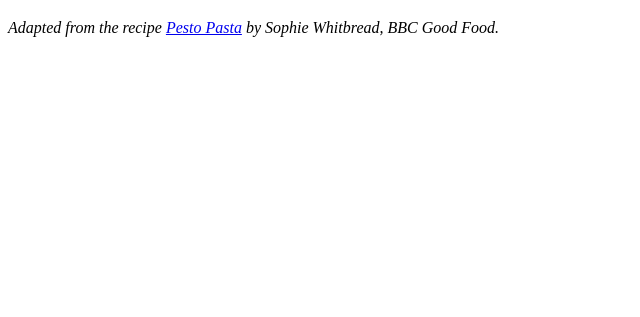
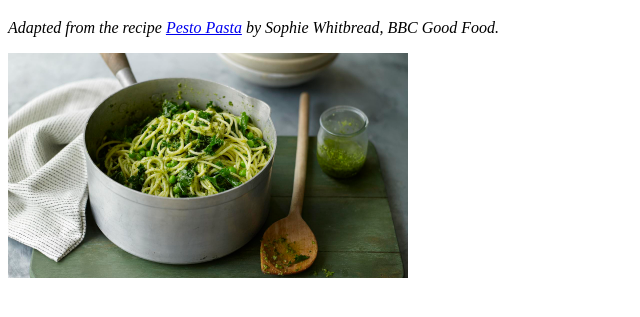
Before and after one commit to 2klw/odin_recipes, a plain HTML site: page recipes/pesto_pasta.html in a window 1280 px wide. Shown: the part 61-378 px from the top of the page, without its empty margins (0-640 px from the left). Drawn offline with Linux system fonts and the light colour scheme.

Commit message:
Add image to second recipe

```diff
--- a/recipes/pesto_pasta.html
+++ b/recipes/pesto_pasta.html
@@ -8,5 +8,6 @@
     <body>
         <h1>Pesto Pasta</h1>
         <p><em>Adapted from the recipe <a href="https://www.bbc.co.uk/food/recipes/pesto_pasta_45424">Pesto Pasta</a> by Sophie Whitbread, BBC Good Food.</em></p>
+        <img src="../images/pesto_pasta.jpg" alt="A saucepan of pesto pasta, served on a wooden chopping board with a jar of pesto beside it for garnish." width="400">
     </body>
 </html>
```
Also changed, not shown: images/pesto_pasta.jpg (added).
